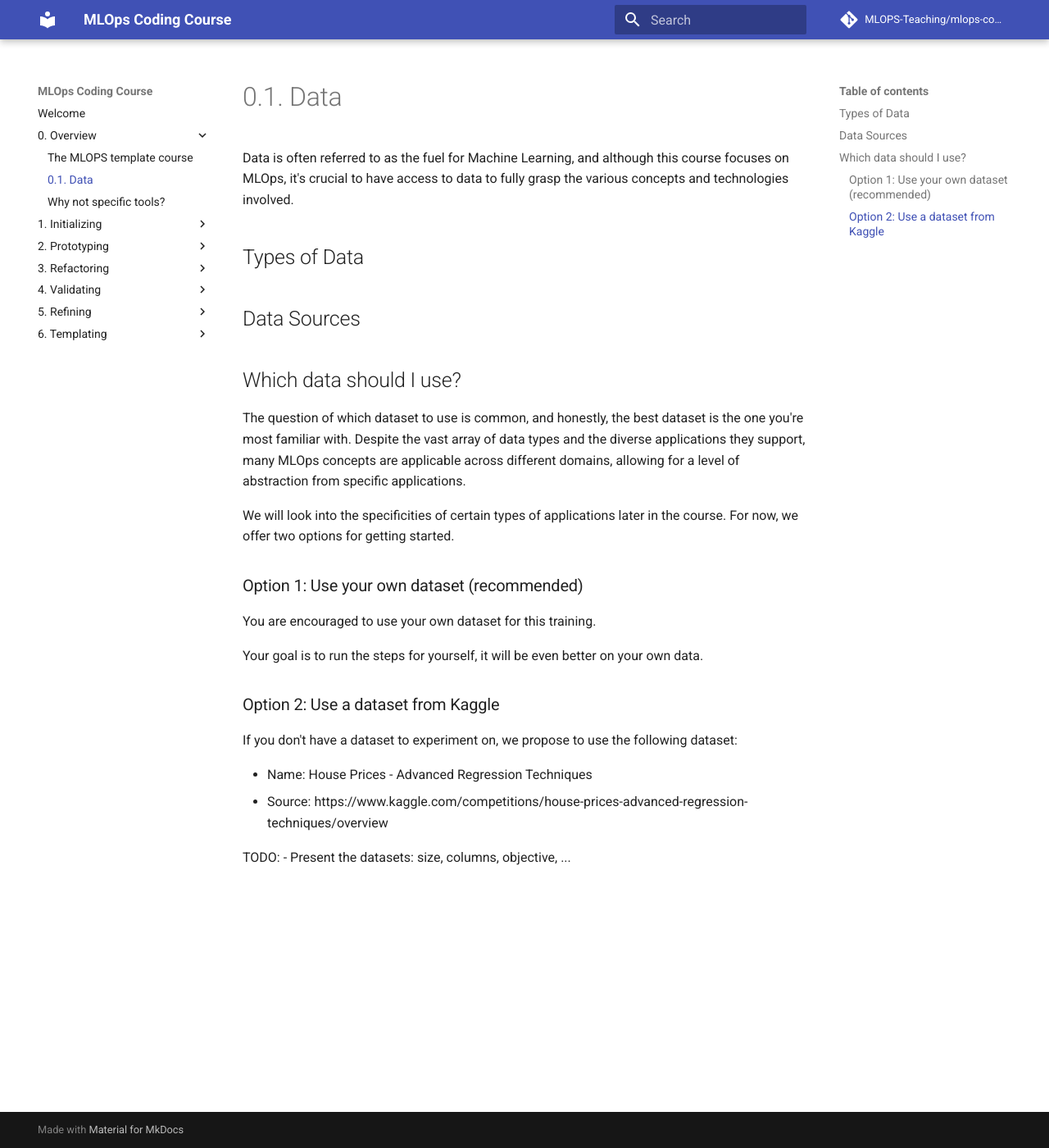
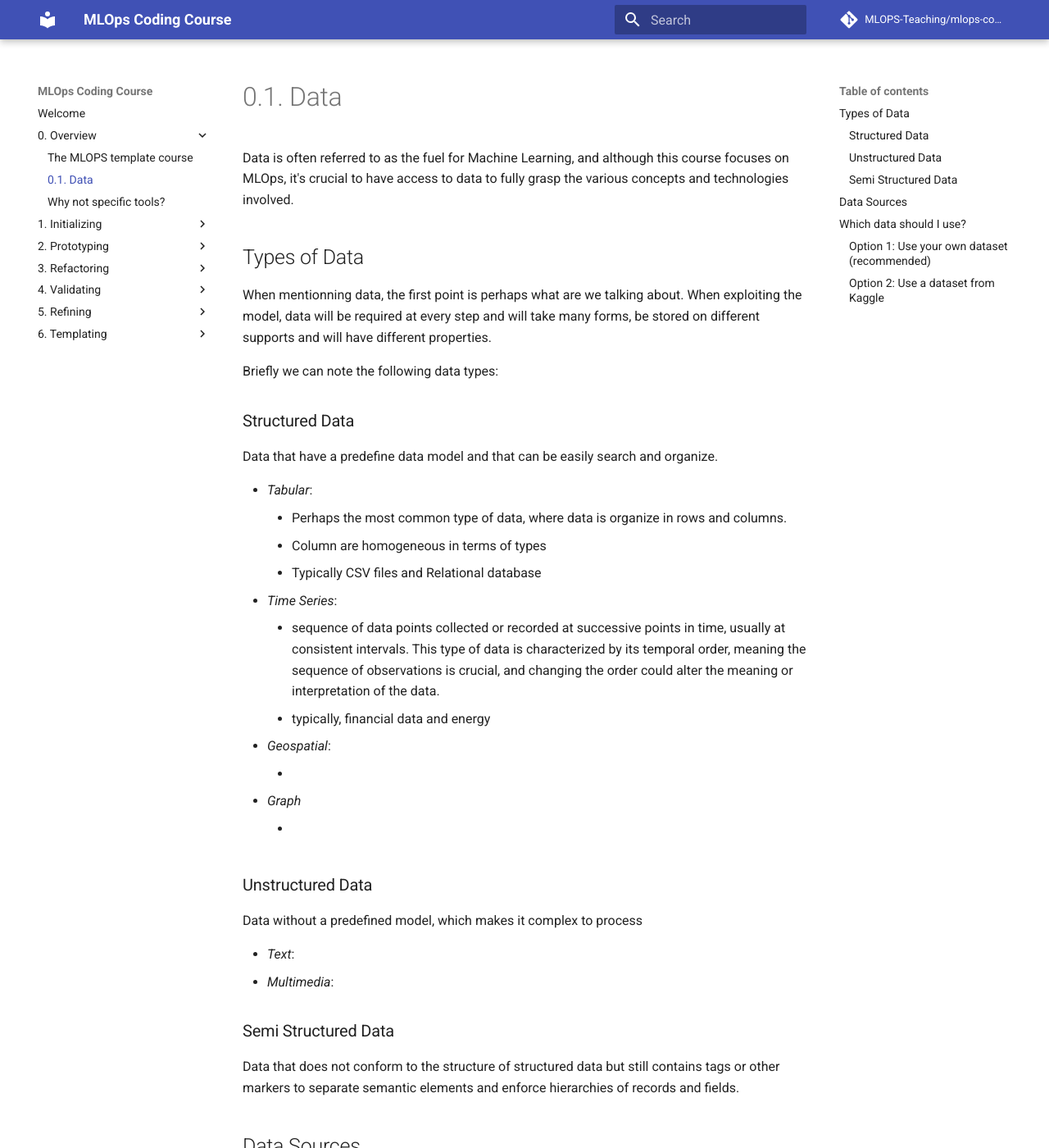
Before and after one commit to MLOps-Courses/mlops-coding-course, an MkDocs documentation site: the page built from docs/0. Overview/0.1. Datasets.md, in a window 1280 px wide and 1400 px high. Shown: the whole window at 82% size. Built offline with MkDocs 1.6.1 and Material for MkDocs 9.7.7, drawn with Linux system fonts in a browser that asks for light colours; comment, search, counter and statistics services are not loaded.

Commit message:
working on data

```diff
--- a/docs/0. Overview/0.1. Datasets.md
+++ b/docs/0. Overview/0.1. Datasets.md
@@ -3,6 +3,35 @@
 Data is often referred to as the fuel for Machine Learning, and although this course focuses on MLOps, it's crucial to have access to data to fully grasp the various concepts and technologies involved.
 
 ## Types of Data
+
+When mentionning data, the first point is perhaps what are we talking about. When exploiting the model, data will be required at every step and will take many forms, be stored on different supports and will have different properties.
+
+Briefly we can note the following data types:
+
+### Structured Data
+Data that have a predefine data model and that can be easily search and organize.
+
+* *Tabular*:
+    * Perhaps the most common type of data, where data is organize in rows and columns.
+    * Column are homogeneous in terms of types
+    * Typically CSV files and Relational database
+* *Time Series*:
+    * sequence of data points collected or recorded at successive points in time, usually at consistent intervals. This type of data is characterized by its temporal order, meaning the sequence of observations is crucial, and changing the order could alter the meaning or interpretation of the data.
+    * typically, financial data and energy
+* *Geospatial*:
+    *
+* *Graph*
+    *
+
+
+### Unstructured Data
+Data without a predefined model, which makes it complex to process
+
+* *Text*:
+* *Multimedia*:
+
+### Semi Structured Data
+Data that does not conform to the structure of structured data but still contains tags or other markers to separate semantic elements and enforce hierarchies of records and fields.
 
 
 ## Data Sources
```
